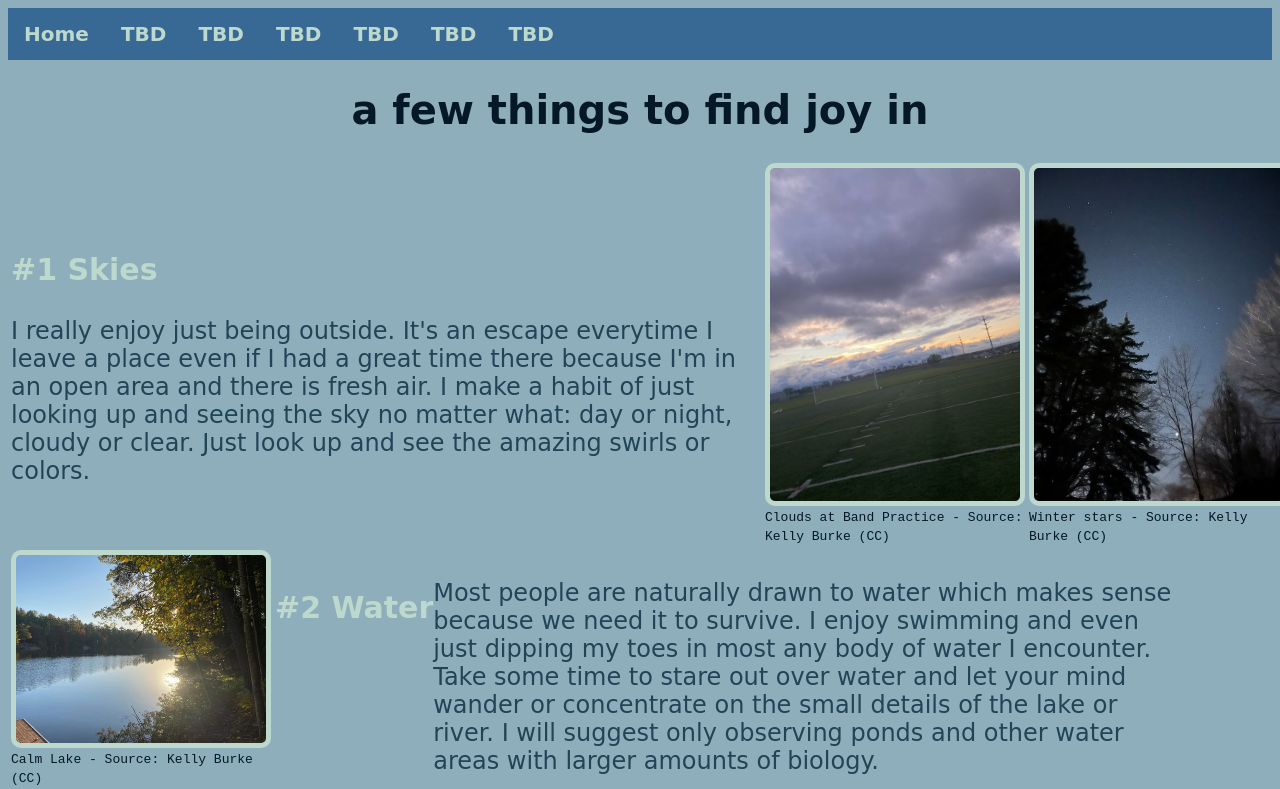
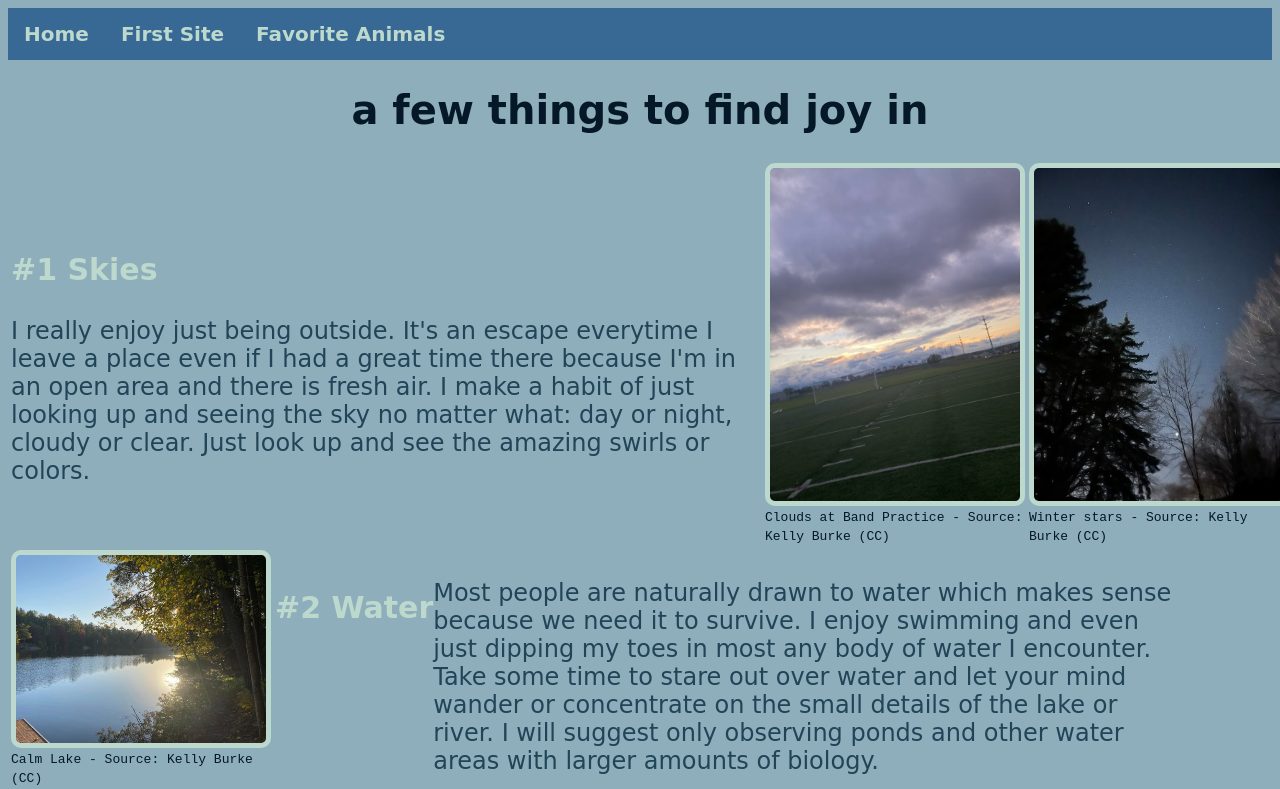
Before and after one commit to Ms-Heft-s-Classroom/portfolio-kellyb11, a plain HTML site: page first-site.html in a window 1280 px wide. Shown: the top 789 px of the page. Drawn offline with Linux system fonts and the light colour scheme.

Commit message:
Update first-site.html

```diff
--- a/first-site.html
+++ b/first-site.html
@@ -5,15 +5,11 @@
     </head>
     <title>My First Website</title>
     <body>
-        <ul>
-            <li><a href="index.html">Home</a></li>
-            <li><a href="">TBD</a></li>
-            <li><a href="">TBD</a></li>
-            <li><a href="">TBD</a></li>
-            <li><a href="">TBD</a></li>
-            <li><a href="">TBD</a></li>
-            <li><a href="">TBD</a></li>
-        </ul>
+        <ul class="navbar">
+            <li class="tabs"><a href="index.html">Home</a></li>
+            <li class="tabs"><a href="first-site.html">First Site</a></li>
+            <li class="tabs"><a href="animals.html">Favorite Animals</a></li>
+        </ul class="navbar">
 
         <h1>a few things to find joy in</h1>
 
```
